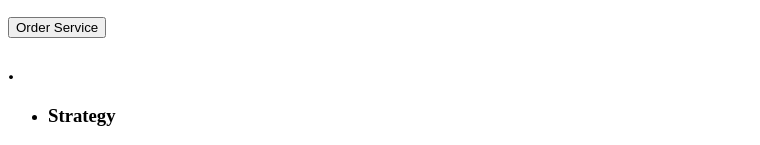
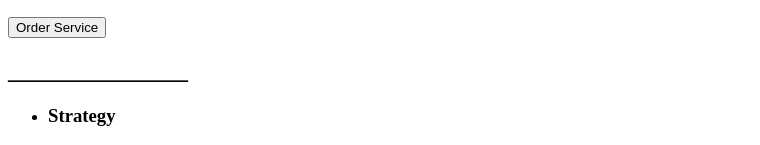
Before and after one commit to Zhihare/goit-markup-hw-01, a plain HTML site: page index.html in a window 1280 px wide. Shown: the part 198-343 px from the top of the page, without its empty margins (0-760 px from the left). Drawn offline with Linux system fonts and the light colour scheme.

Commit message:
Update index.html

```diff
--- a/index.html
+++ b/index.html
@@ -33,7 +33,7 @@
             <button type="button">Order Service</button>
         </section>
         <section>
-            <h2>.</h2>
+            <h2>_______________</h2>
             <ul>
                 <li>
                     <h3>Strategy</h3>
```
